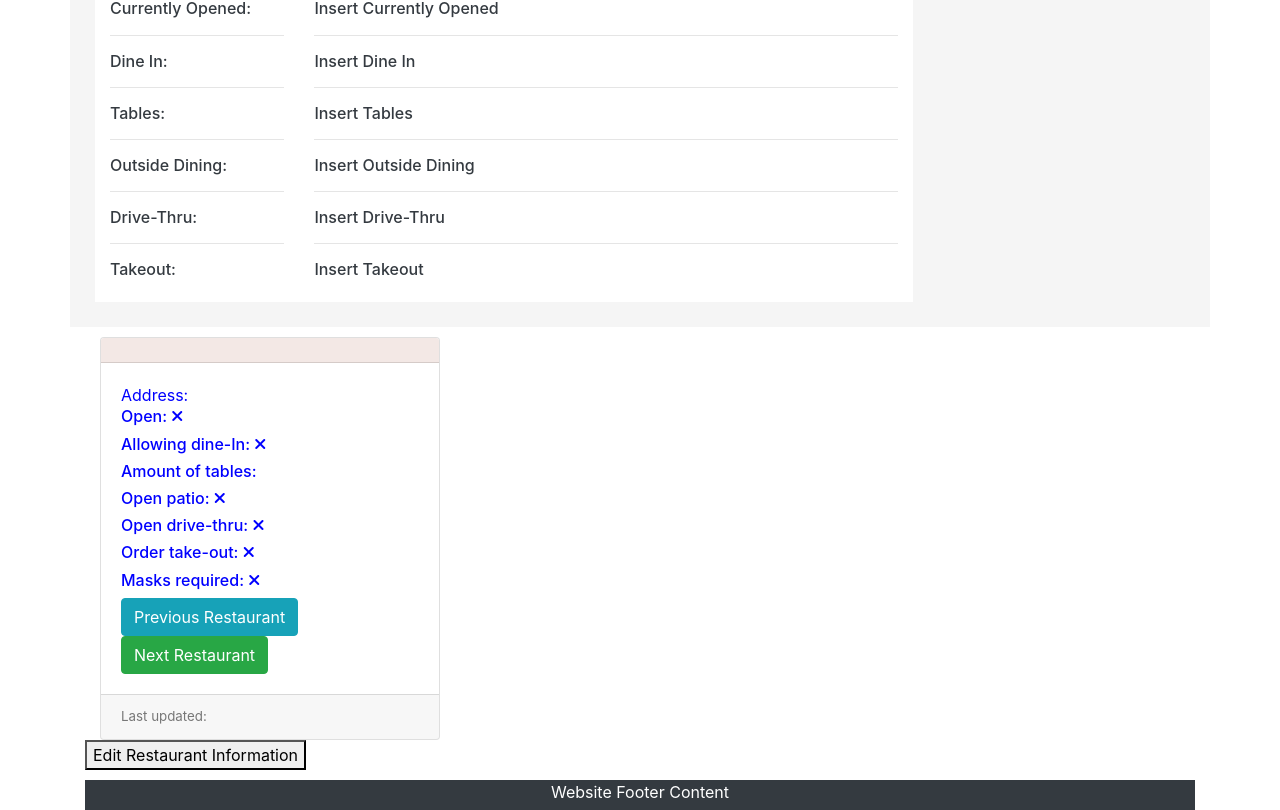
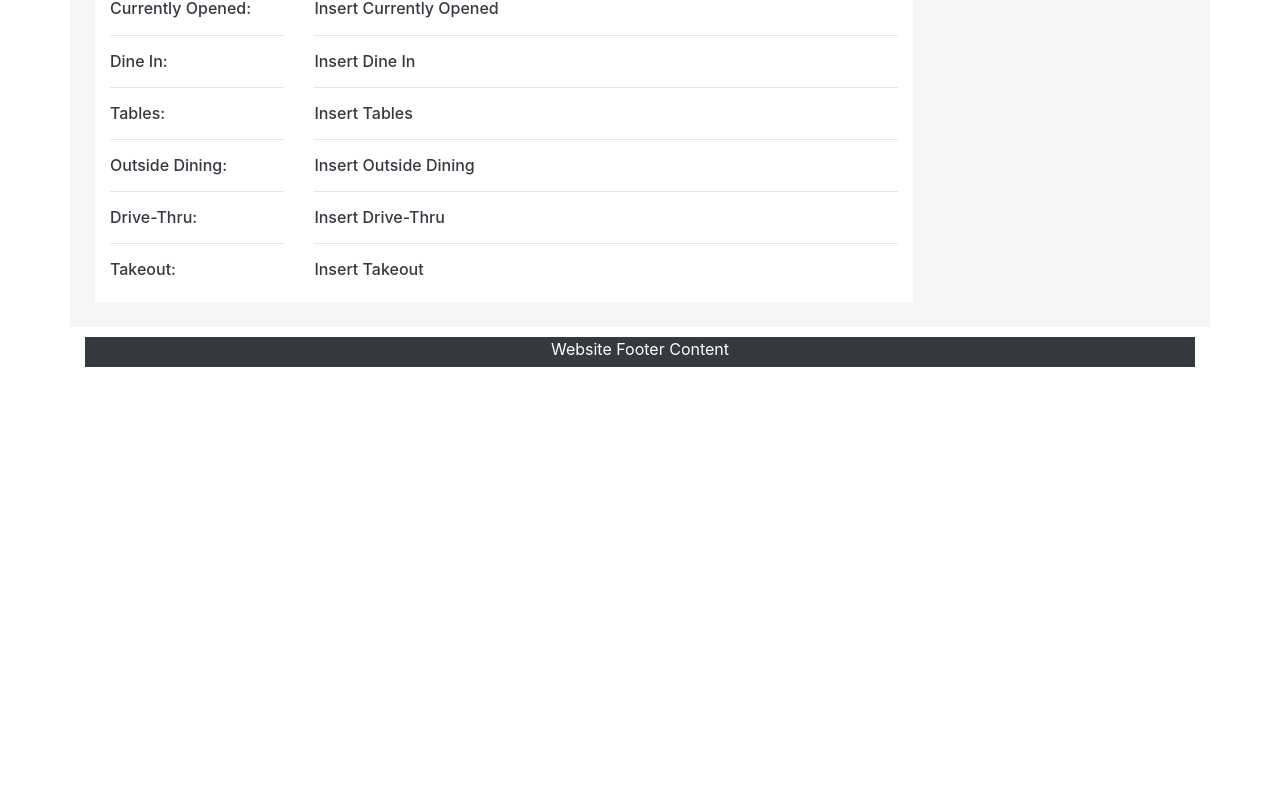
Before and after one commit to squarecylinder/CoronaNoLines, a React (Create React App) app in the folder client/: page /accountpage/1 in a window 1280 px wide. Shown: the part 509-1319 px from the top of the page. After the commit the page ends 876 px from the top, so only its background shows below. Built offline with nearby package versions, Linux system fonts and the light colour scheme; the HTML template or start-up script is replaced by a standard one; what google-maps-react would draw is missing.

Commit message:
login takes you to your account page

```diff
--- a/client/src/components/Form/Login.js
+++ b/client/src/components/Form/Login.js
@@ -5,8 +5,10 @@ function LoginInput() {
     const [username, setUsername] = useState();
     const [password, setPassword] = useState();
 
-    function handleLoginSubmit() {
-        API.PostLogin({username: username, password: password}).then(alert ("You have been successfully logged in " + username)). then(() => window.location = ('/home'))
+    function handleLoginSubmit(event) {
+        event.preventDefault()
+        API.PostLogin({username: username, password: password}).then(alert ("You have been successfully logged in " + username))
+        .then(() => window.location = ('/accountpage/' + username))
     }
 
     return (
--- a/client/src/pages/AccountPage.js
+++ b/client/src/pages/AccountPage.js
@@ -1,46 +1,15 @@
-import React, { useState } from 'react';
+import React, {useEffect, useState } from 'react';
 import Restaurant from '../components/RestaurantCard/Restaurant';
 import Retail from '../components/RetailCard/Retail';
 import Profile from '../components/RestaurantProfile/RestaurantProfile'
 
 function AccountPage() {
-    const [editing, setediting] = useState (false)
-    const [isrestaurant,setrestaurant] = useState (true)
-    function handleeditclick () {
-        setediting(true)
-    }
-    function save () {
-        setediting(false)
-    }
-    let renderCard;
-    let business;
-if(isrestaurant) {
-    business = <Restaurant />
-}
-else{
-    business = <Retail />
 
-}
-if(editing) {
-    renderCard = <form><button onClick = {save}>save detail</button></form>
-}
-else{
-    renderCard =     <div>
-        {
-            business
-        }
-
-    <button onClick = {handleeditclick}>Edit Restaurant Information</button>
-</div>
-}
     return (
       <div className="container">
           <div>
             <Profile />
           </div>
-          <div>
-            {renderCard}
-          </div>
       </div>
     )
 }
```
Also changed, not shown: 1 other file (tests, documents, lock files or other folders).
